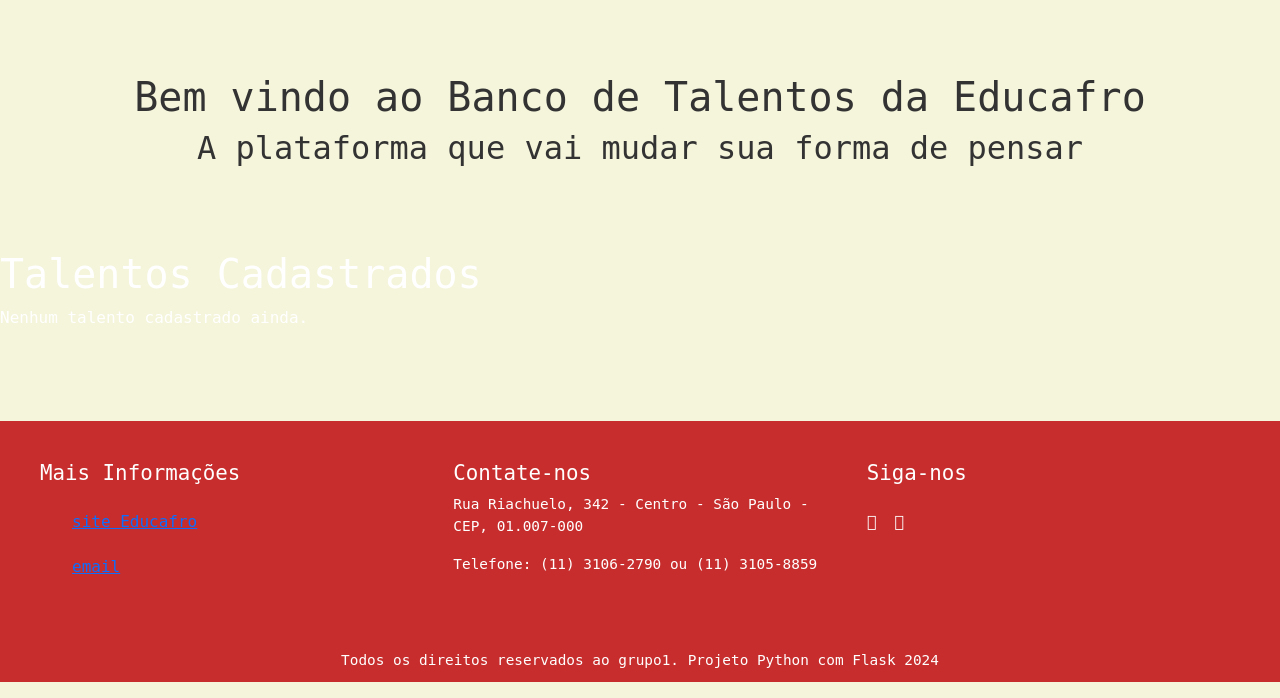
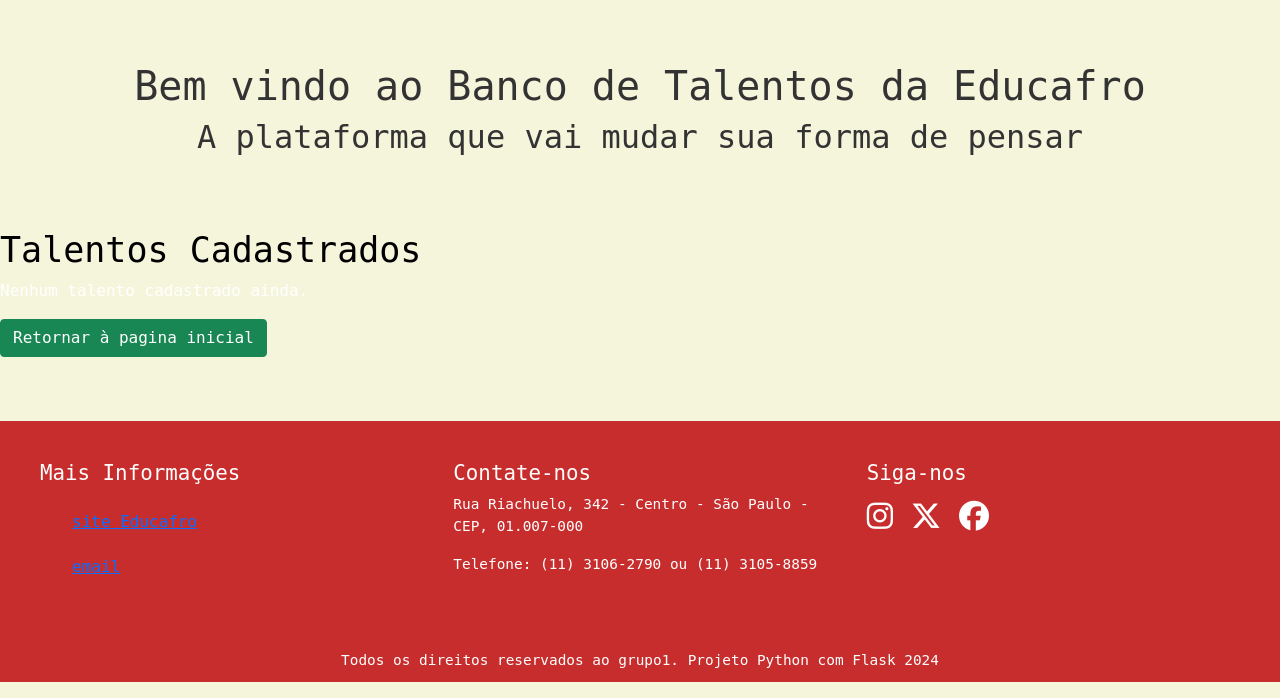
Before and after one commit to Matheuspisil/Projetopretatech, a Flask app: page /visualizar in a window 1280 px wide. Shown: the part 102-800 px from the top of the page. Run offline with Flask 3, Linux system fonts and the light colour scheme; a user stored in the database is signed in; some libraries are stand-ins or nearby versions.

Commit message:
Inserção icones redes sociais e criação botão retornar

```diff
--- a/app/static/styles.css
+++ b/app/static/styles.css
@@ -1,5 +1,5 @@
 body{
-    background-color: antiquewhite;
+    background-color: rgb(224, 138, 25);
     background-size: cover;
     background-attachment: fixed;
     display: block;
@@ -8,6 +8,8 @@
 .botoes-index{
     align-items: center;
     justify-content: center;
+    margin-left: 10%;
+
 }
 .hero{
     display: flex;
@@ -140,3 +142,15 @@
   .container form label{
     color: black;
   }
+
+  .cadastrados{
+    color: black;
+    font-size: 35px;
+  }
+
+  .cadastros{
+    color: black;
+    font-size: 25px;
+
+
+  }
--- a/app/templates/base.html
+++ b/app/templates/base.html
@@ -6,7 +6,9 @@
     <link  rel="Stylesheet" href="{{ url_for('static', filename='styles.css')}}">
     <link  rel="Stylesheet" href="{{ url_for('static', filename='stylesFooter.css')}}">
     <link  rel="stylesheet" href="{{ url_for('static', filename='stylesHeader.css')}}">
+    <link  rel="stylesheet" href="{{ url_for('static', filename='stylesvisualizar.css')}}">
     <link rel="stylesheet" href="path/to/font-awesome/css/font-awesome.min.css">
+    <link rel="stylesheet" href="https://cdnjs.cloudflare.com/ajax/libs/font-awesome/6.5.2/css/all.min.css" integrity="sha512-SnH5WK+bZxgPHs44uWIX+LLJAJ9/2PkPKZ5QiAj6Ta86w+fsb2TkcmfRyVX3pBnMFcV7oQPJkl9QevSCWr3W6A==" crossorigin="anonymous" referrerpolicy="no-referrer" />
 </head>
 <body>
     <header>
@@ -44,14 +46,12 @@
             </div>
             <div class="redesSociais">
                 <h1>Siga-nos</h1>
-                <a href="https://www.instagram.com" target="_blank"><i class="fa-brands fa-instagram"></i></a>
-                <a href="https://www.twitter.com" target="_blank"><i class="fa-brands fa-twitter"></i></a>
+                <i class="fa-brands fa-instagram"></i>
+                <i class="fa-brands fa-x-twitter"></i>
+                <i class="fa-brands fa-facebook"></i>
             </div>
         </div>
         <p class="footer-rights">Todos os direitos reservados ao grupo1. Projeto Python com Flask 2024</p>
     </footer>
-    <script src="https://cdn.jsdelivr.net/npm/@popperjs/core@2.9.2/dist/umd/popper.min.js" integrity="sha384-IQsoLXl5PILFhosVNubq5LC7Qb9DXgDA9i+tQ8Zj3iwWAwPtgFTxbJ8NT4GN1R8p" crossorigin="anonymous"></script>
-<script src="https://cdn.jsdelivr.net/npm/bootstrap@5.0.2/dist/js/bootstrap.min.js" integrity="sha384-cVKIPhGWiC2Al4u+LWgxfKTRIcfu0JTxR+EQDz/bgldoEyl4H0zUF0QKbrJ0EcQF" crossorigin="anonymous"></script>
-    <script src="https://cdn.jsdelivr.net/npm/bootstrap@5.0.2/dist/js/bootstrap.bundle.min.js" integrity="sha384-MrcW6ZMFYlzcLA8Nl+NtUVF0sA7MsXsP1UyJoMp4YLEuNSfAP+JcXn/tWtIaxVXM" crossorigin="anonymous"></script>
-</body>
+
 </html>
--- a/app/templates/estatisticas.html
+++ b/app/templates/estatisticas.html
@@ -3,4 +3,8 @@
 {% block content %}
     <h2>Estatísticas</h2>
     <!-- Gráficos e dados analíticos aqui -->
+
+    <a href="{{ url_for('main.index') }}">
+        <button type="submit" class="btn btn-success">Retornar à pagina inicial</button>
+    </a>
 {% endblock %}
--- a/app/templates/index.html
+++ b/app/templates/index.html
@@ -7,6 +7,7 @@
 <button type="button" class="btn  btn-lg  "><a href="{{ url_for('main.cadastrar_talento') }}">Cadastrar_Talento</a></button>
 <button type="button" class="btn  btn-lg  "><a class="" href="{{ url_for('main.visualizar_talentos') }}">Visualizar_Talentos</a></button>
 <button type="button" class="btn  btn-lg  "><a href="{{ url_for('main.estatisticas') }}">Estatísticas</a></button>
+
 </div>
 </div>
 {% endblock %}
--- a/app/templates/visualizar_talentos.html
+++ b/app/templates/visualizar_talentos.html
@@ -1,14 +1,22 @@
 {% extends "base.html" %}
 
 {% block content %}
-<h1>Talentos Cadastrados</h1>
+
+<h1 class="cadastrados">Talentos Cadastrados</h1>
 {% if message %}
     <p>{{ message }}</p>
 {% else %}
     <ul>
     {% for talento in talentos %}
-        <li>{{ talento.nome }} - {{ talento.cargo_pretendido }}</li>
+
+        <li class="cadastros">{{ talento.nome }} - {{ talento.cargo_pretendido }}</li>
+
+
     {% endfor %}
+
     </ul>
 {% endif %}
+<a href="{{ url_for('main.index') }}">
+    <button type="submit" class="btn btn-success">Retornar à pagina inicial</button>
+</a>
 {% endblock %}
```
Also changed, not shown: app/routes.py (+9 -0 lines).
